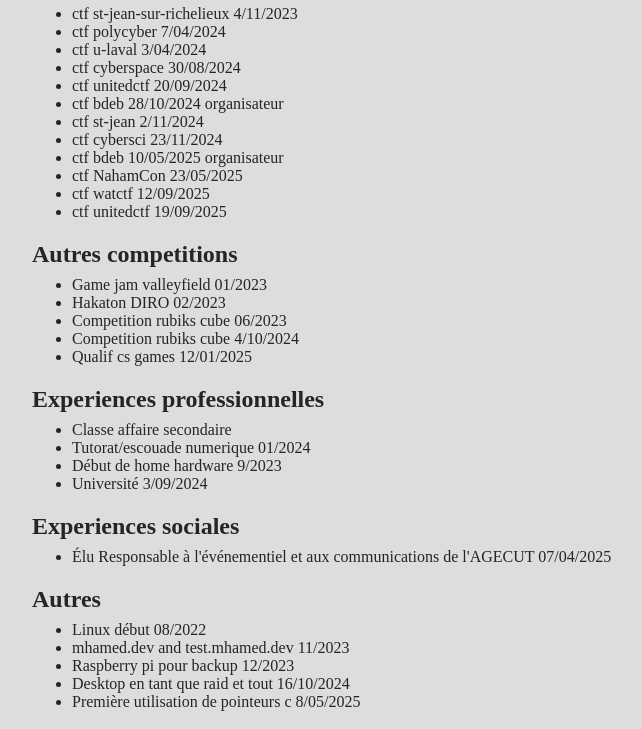
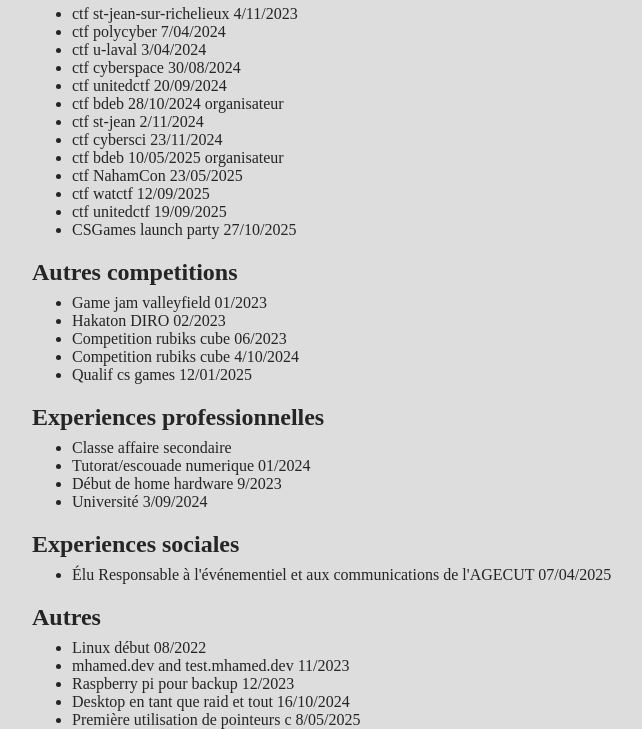
Before and after one commit to Akashic-archives/main-website, a plain HTML site: page html/curriculum-vitae.html in a window 1280 px wide. Shown: the part 110-839 px from the top of the page, without its empty margins (96-738 px from the left). Drawn offline with Linux system fonts and the light colour scheme.

Commit message:
csgames launch party

```diff
--- a/html/curriculum-vitae.html
+++ b/html/curriculum-vitae.html
@@ -26,6 +26,7 @@
 	<li>ctf NahamCon 23/05/2025</li>
 	<li>ctf watctf 12/09/2025</li>
 	<li>ctf unitedctf 19/09/2025</li>
+	<li>CSGames launch party 27/10/2025</li>
 	</ul>
 
 	<h2>Autres competitions</h2>
```
